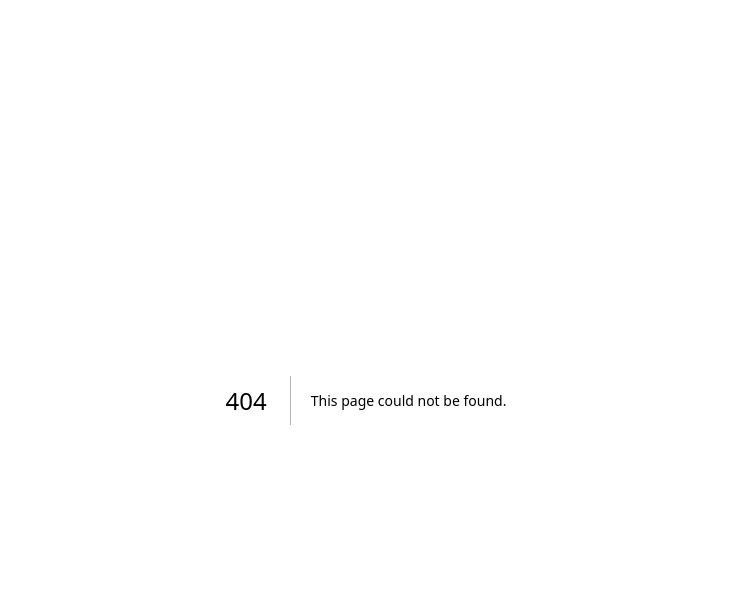
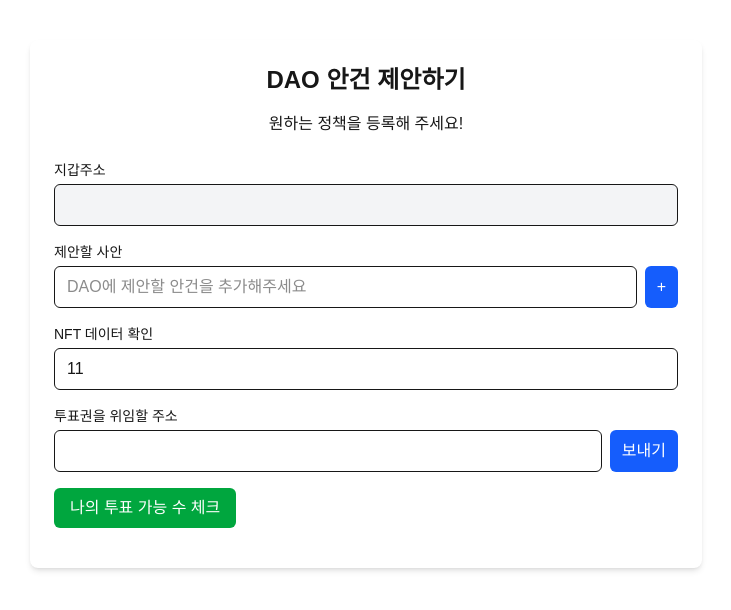
Before and after one commit to diydriller/myweb3-web, a Next.js app: page /dao in a window 1280 px wide. Before the commit this address had no page. Shown: the top 610 px of the page, without its empty margins (274-1005 px from the left). Built offline with nearby package versions, Linux system fonts and the light colour scheme.

Commit message:
feat: 제안 page

```diff
--- /dev/null
+++ b/app/dao/page.tsx
@@ -0,0 +1,214 @@
+"use client";
+
+import { useEffect, useRef, useState } from "react";
+import { Contract, ethers } from "ethers";
+import { Provider, JsonRpcSigner } from "@ethersproject/providers";
+
+import { MYGOVERNOR } from "@/abis/MyGovernor";
+import { MYERC721 } from "@/abis/MyERC721";
+import { MYERC1155 } from "@/abis/MyERC1155";
+import {
+  ERC1155_ADDRESS,
+  ERC721_ADDRESS,
+  GOVERNOR_ADDRESS,
+} from "@/abis/constant";
+import { checkGovernorOwner, connectNetwork } from "@/libs/web3";
+
+export default function DaoPage() {
+  const providerRef = useRef<Provider>(null);
+  const signerRef = useRef<JsonRpcSigner>(null);
+  const governorContractRef = useRef<Contract>(null);
+  const erc721ContractRef = useRef<Contract>(null);
+  const erc1155ContractRef = useRef<Contract>(null);
+  const [account, setAccount] = useState<string>("");
+  const [proposalInput, setProposalInput] = useState("");
+  const [tokenURI, setTokenURI] = useState("11");
+  const [delegateAddress, setDelegateAddress] = useState("");
+  const [voteWeight, setVoteWeight] = useState<string>("");
+
+  useEffect(() => {
+    (async () => {
+      if (!window.ethereum) return;
+
+      await connectNetwork();
+      const provider = new ethers.providers.Web3Provider(window.ethereum);
+      providerRef.current = provider;
+      const signer = provider.getSigner();
+      signerRef.current = signer;
+      const governor = new ethers.Contract(
+        GOVERNOR_ADDRESS,
+        MYGOVERNOR.abi,
+        signer
+      );
+      const erc721 = new ethers.Contract(ERC721_ADDRESS, MYERC721.abi, signer);
+      const erc1155 = new ethers.Contract(
+        ERC1155_ADDRESS,
+        MYERC1155.abi,
+        signer
+      );
+      governorContractRef.current = governor;
+      erc721ContractRef.current = erc721;
+      erc1155ContractRef.current = erc1155;
+
+      const result = await checkGovernorOwner(governor);
+      if (!result) return;
+      const { accounts } = result;
+      setAccount(accounts[0]);
+      setDelegateAddress(accounts[0]);
+    })();
+  }, []);
+
+  const handleCheckVote = async () => {
+    if (!window.ethereum) return;
+    if (!erc721ContractRef.current) return;
+
+    const weight = await erc721ContractRef.current.getVotes(account);
+    setVoteWeight(weight.toString());
+  };
+
+  const handleProposal = async () => {
+    if (!window.ethereum) return;
+    if (!governorContractRef.current || !erc1155ContractRef.current) return;
+
+    const setURICalldata =
+      erc1155ContractRef.current.interface.encodeFunctionData("setURI", [
+        0,
+        tokenURI,
+      ]);
+    const governorCalldata =
+      governorContractRef.current.interface.encodeFunctionData("propose", [
+        [ERC1155_ADDRESS],
+        [0],
+        [setURICalldata],
+        proposalInput,
+      ]);
+    try {
+      await window.ethereum.request({
+        method: "eth_sendTransaction",
+        params: [
+          {
+            from: account,
+            to: GOVERNOR_ADDRESS,
+            value: "0",
+            data: governorCalldata,
+          },
+        ],
+      });
+    } catch (err) {
+      console.error(err);
+    }
+  };
+
+  const handleDelegate = async () => {
+    if (!window.ethereum) return;
+    if (!erc721ContractRef.current) return;
+
+    const delegatingCall =
+      erc721ContractRef.current.interface.encodeFunctionData("delegate", [
+        delegateAddress,
+      ]);
+    try {
+      await window.ethereum.request({
+        method: "eth_sendTransaction",
+        params: [
+          {
+            from: account,
+            to: ERC721_ADDRESS,
+            value: "0",
+            data: delegatingCall,
+          },
+        ],
+      });
+    } catch (err) {
+      console.error(err);
+    }
+  };
+
+  return (
+    <>
+      <main className="container mx-auto mt-10 px-4">
+        <div className="max-w-2xl mx-auto bg-white shadow-md rounded-lg p-6">
+          <h1 className="text-2xl font-bold text-center mb-4">
+            DAO 안건 제안하기
+          </h1>
+          <p className="text-center mb-6">원하는 정책을 등록해 주세요!</p>
+
+          <div className="mb-4">
+            <label className="block text-sm font-medium mb-1">지갑주소</label>
+            <input
+              type="text"
+              value={account}
+              readOnly
+              className="w-full border rounded-md px-3 py-2 bg-gray-100"
+            />
+          </div>
+
+          <div className="mb-4">
+            <label className="block text-sm font-medium mb-1">
+              제안할 사안
+            </label>
+            <div className="flex space-x-2">
+              <input
+                type="text"
+                value={proposalInput}
+                onChange={(e) => setProposalInput(e.target.value)}
+                placeholder="DAO에 제안할 안건을 추가해주세요"
+                className="flex-1 border rounded-md px-3 py-2"
+              />
+              <button
+                onClick={handleProposal}
+                className="px-3 py-2 bg-blue-600 text-white rounded-md hover:bg-blue-700"
+              >
+                +
+              </button>
+            </div>
+          </div>
+
+          <div className="mb-4">
+            <label className="block text-sm font-medium mb-1">
+              NFT 데이터 확인
+            </label>
+            <input
+              type="text"
+              value={tokenURI}
+              onChange={(e) => setTokenURI(e.target.value)}
+              className="w-full border rounded-md px-3 py-2"
+            />
+          </div>
+
+          <div className="mb-4">
+            <label className="block text-sm font-medium mb-1">
+              투표권을 위임할 주소
+            </label>
+            <div className="flex space-x-2">
+              <input
+                type="text"
+                value={delegateAddress}
+                onChange={(e) => setDelegateAddress(e.target.value)}
+                className="flex-1 border rounded-md px-3 py-2"
+              />
+              <button
+                onClick={handleDelegate}
+                className="px-3 py-2 bg-blue-600 text-white rounded-md hover:bg-blue-700"
+              >
+                보내기
+              </button>
+            </div>
+          </div>
+
+          <div className="mb-4">
+            <button
+              onClick={handleCheckVote}
+              className="px-4 py-2 bg-green-600 text-white rounded-md hover:bg-green-700"
+            >
+              나의 투표 가능 수 체크
+            </button>
+            {voteWeight && (
+              <div className="mt-2">투표 가능 수: {voteWeight}</div>
+            )}
+          </div>
+        </div>
+      </main>
+    </>
+  );
+}
--- a/libs/web3.ts
+++ b/libs/web3.ts
@@ -64,3 +64,17 @@ export const checkERC721Owner = async (erc721Token: Contract) => {
 
   return { accounts, owner, isOwner, tokenId };
 };
+
+export const checkGovernorOwner = async (governor: Contract) => {
+  if (!window.ethereum) return;
+
+  const accounts = await window.ethereum.request({
+    method: "eth_requestAccounts",
+  });
+
+  const accountChecksum = ethers.utils.getAddress(accounts[0]);
+  const owner = await governor.owner();
+  const isOwner = owner === accountChecksum;
+
+  return { accounts, owner, isOwner };
+};
```
